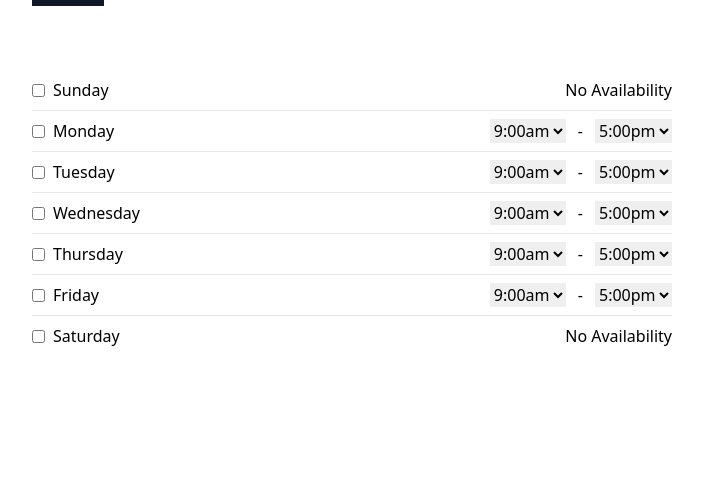
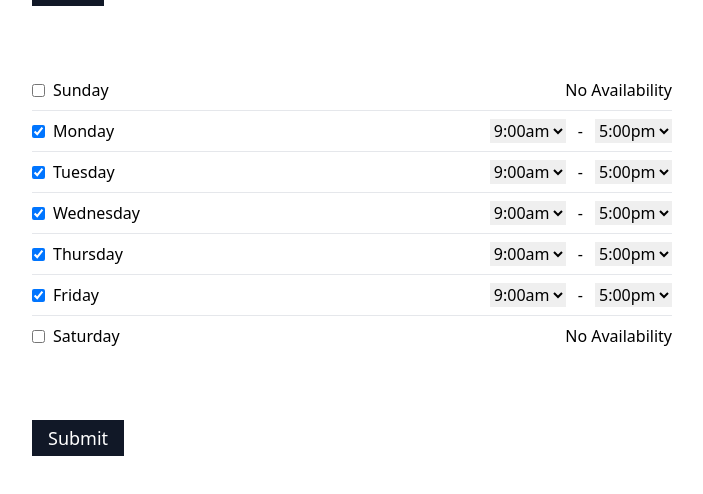
Before and after one commit to sairaj-fc/next-cal, a Next.js app: page / in a window 1280 px wide. Shown: the part 220-714 px from the top of the page, without its empty margins (288-991 px from the left). Built offline with nearby package versions, Linux system fonts and the light colour scheme; what dayjs-business-days2 would draw is missing.

Commit message:
fix the defalt check and some things

```diff
--- a/pages/index.tsx
+++ b/pages/index.tsx
@@ -1,8 +1,8 @@
 import type { NextPage } from "next";
-import { useRouter } from "next/router";
 import {
   createContext,
   Dispatch,
+  FormEvent,
   SetStateAction,
   useCallback,
   useContext,
@@ -108,6 +108,11 @@ const useAvailability = () => useContext(AvailabilityContext);
 const Availablility = ({ name }: { name: string }) => {
   const [schedule, setSchedule] = useState(DEFAULT_SCHEDULE);
 
+  const onSubmit = (e: FormEvent<HTMLFormElement>) => {
+    e.preventDefault();
+    console.log(schedule);
+  };
+
   return (
     <AvailabilityContext.Provider
       value={{
@@ -115,11 +120,14 @@ const Availablility = ({ name }: { name: string }) => {
         setSchedule,
       }}
     >
-      <fieldset className="divide-y divide-gray-200 my-16">
-        {weekdayNames("en").map((weekday, num) => (
-          <ScheduleBlock key={num} name={name} weekday={weekday} day={num} />
-        ))}
-      </fieldset>
+      <form onSubmit={onSubmit}>
+        <fieldset className="divide-y divide-gray-200 my-16">
+          {weekdayNames("en").map((weekday, num) => (
+            <ScheduleBlock key={num} name={name} weekday={weekday} day={num} />
+          ))}
+        </fieldset>
+        <Button type="submit">Submit</Button>
+      </form>
     </AvailabilityContext.Provider>
   );
 };
@@ -130,8 +138,8 @@ type ScheduleBlockProps = {
   name: string;
 };
 const ScheduleBlock = ({ name, weekday, day }: ScheduleBlockProps) => {
-  const [checked, setChecked] = useState(false);
   const { schedule, setSchedule } = useAvailability();
+  const [checked, setChecked] = useState(() => schedule[day].length > 0);
 
   const values = schedule[day];
 
```
